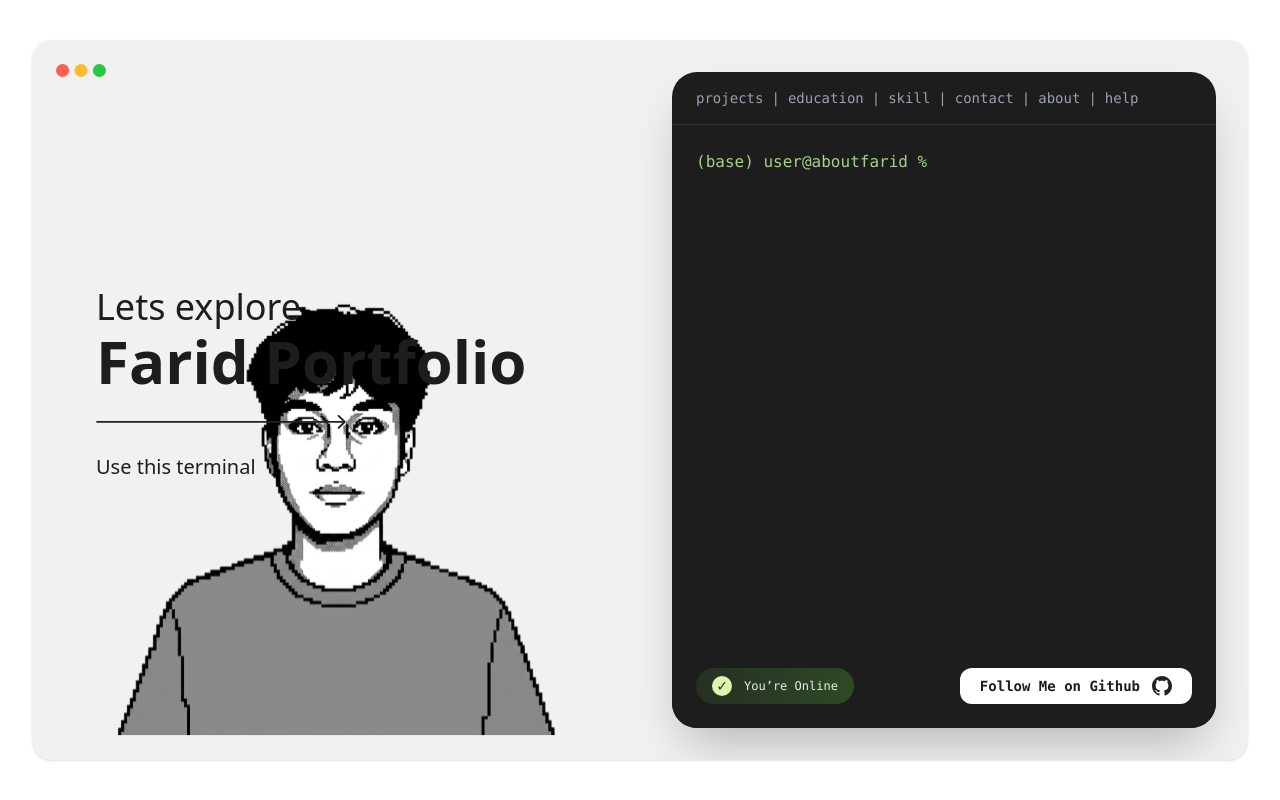
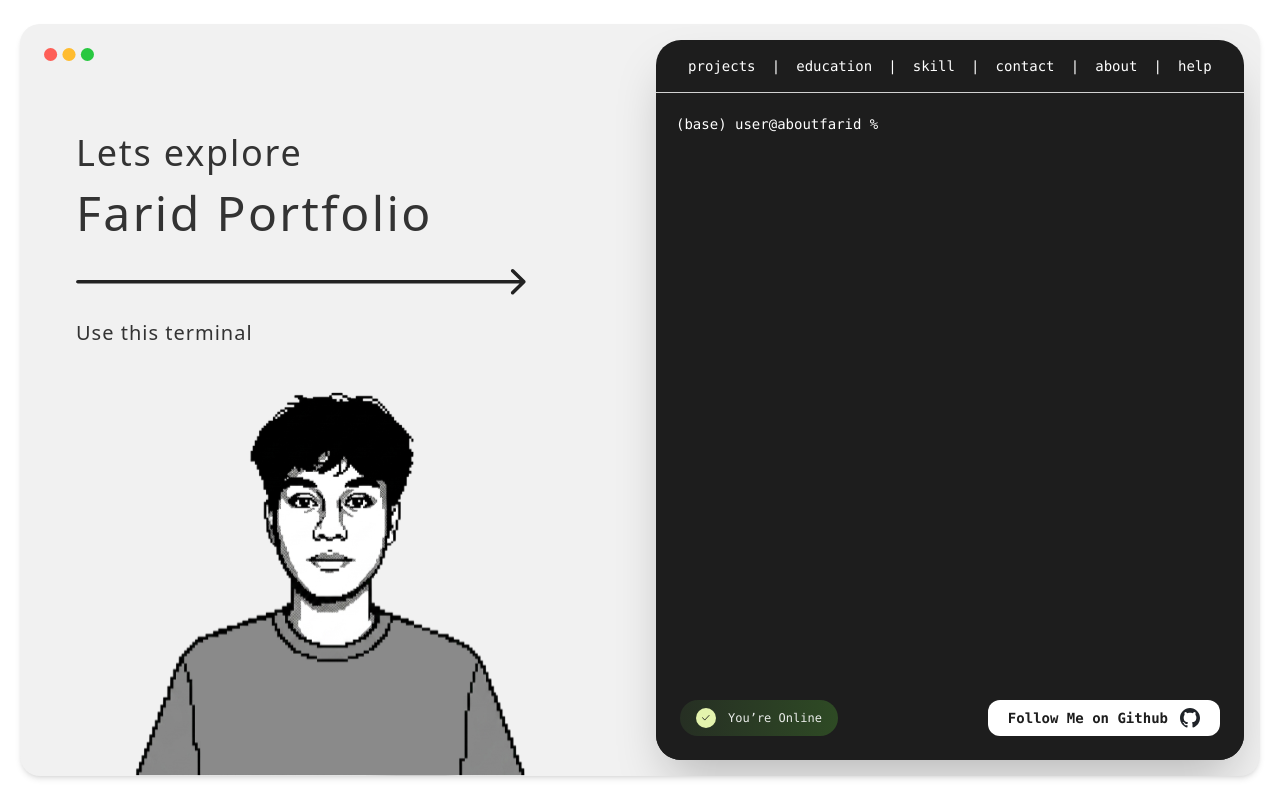
Before and after one commit to faridzk1129/my-portfolio, a Next.js app: page / in a window 1280 px wide. Built offline with nearby package versions, Linux system fonts and the light colour scheme.

Commit message:
update terminal scrollbar styles and improve layout responsiveness

```diff
--- a/app/globals.css
+++ b/app/globals.css
@@ -16,7 +16,7 @@ body {
   width: 6px;
 }
 .terminal-scrollbar::-webkit-scrollbar-track {
-  background: #777777;
+  background: #ffffff;
 }
 .terminal-scrollbar::-webkit-scrollbar-thumb {
   background: #9d9d9d;
--- a/app/layout.tsx
+++ b/app/layout.tsx
@@ -4,7 +4,7 @@ import "./globals.css";
 
 const poppins = Poppins({
   subsets: ["latin"],
-  weight: ["400", "500", "600", "700"],
+  weight: ["300","400", "500"],
   variable: "--font-poppins",
 });
 
@@ -19,11 +19,7 @@ export const metadata: Metadata = {
   description: "Personal Portfolio of Farid",
 };
 
-export default function RootLayout({
-  children,
-}: {
-  children: React.ReactNode;
-}) {
+export default function RootLayout({ children }: { children: React.ReactNode }) {
   return (
     <html lang="en">
       <body className={`${poppins.variable} ${ibmPlexMono.variable} font-sans bg-white`}>
--- a/app/page.tsx
+++ b/app/page.tsx
@@ -15,7 +15,6 @@ export default function Portfolio() {
   const [isOnline, setIsOnline] = useState(true);
 
   const terminalEndRef = useRef<HTMLDivElement>(null);
-  // PERBAIKAN: Menggunakan HTMLSpanElement karena kita beralih dari <input> ke <span>
   const inputRef = useRef<HTMLSpanElement>(null);
 
   // Perintah yang diizinkan
@@ -75,69 +74,98 @@ export default function Portfolio() {
     }
   };
 
+  // --- YANG DITAMBAHKAN: Fungsi untuk handle klik pada navigasi atas ---
+  const handleNavClick = (cmd: string) => {
+    // 1. Update state React
+    setInput(cmd);
+
+    // 2. Update teks secara fisik pada elemen contentEditable
+    if (inputRef.current) {
+      inputRef.current.textContent = cmd;
+    }
+
+    // 3. Fokuskan kursor kembali ke area input di ujung kanan teks
+    focusInput();
+  };
+  // ---------------------------------------------------------------------
+
   return (
-    <main className="min-h-screen bg-white flex items-center justify-center p-4 md:p-8">
+    <main className="min-h-screen bg-white flex items-center justify-center p-6 md:p-5">
       {/* MAIN CONTAINER */}
-      <div className="bg-[#F1F1F1] w-full max-w-7xl min-h-[600px] md:h-[90vh] rounded-[20px] shadow-sm relative flex flex-col md:flex-row overflow-hidden">
+      <div className="bg-[#F1F1F1] w-full max-w-8xl min-h-[650px] md:h-[94vh] rounded-[20px] shadow-md relative flex flex-col md:flex-row overflow-hidden">
         {/* Traffic Light Buttons (Desktop) */}
         <div className="absolute top-6 left-6 z-20">
           <Image src="/traffic-light-buttons.svg" alt="controls" width={50} height={15} />
         </div>
 
         {/* --- SISI KIRI (Left Container) --- */}
-        <div className="w-full md:w-1/2 p-8 md:p-16 flex flex-col justify-center items-center md:items-start text-center md:text-left relative">
-          <div className="z-10 mt-12 md:mt-0">
-            <h2 className="text-2xl md:text-4xl font-medium text-[#1D1D1D] mb-1">Lets explore</h2>
-            <h1 className="text-4xl md:text-6xl font-bold text-[#1D1D1D] mb-6">Farid Portfolio</h1>
+        <div className="w-full md:w-1/2 p-8 md:p-14 flex flex-col justify-center items-center md:items-start text-center md:text-left relative ">
+          <div className="z-10 mt-12 relative md:-top-42 ">
+            <h2 className="text-2xl md:mb-4 md:text-4xl font-light tracking-wider  text-[#333333] mb-1">
+              Lets explore
+            </h2>
+            <h1 className="text-4xl md:text-5xl font-normal tracking-wider  text-[#333333] mb-8">
+              Farid Portfolio
+            </h1>
 
             {/* Arrow Right (Desktop Only) */}
-            <div className="hidden md:block mb-6">
-              <Image src="/arrow-right.svg" alt="arrow" width={250} height={20} />
+            <div className="hidden md:block my-6">
+              <Image src="/arrow-right.svg" alt="arrow" width={450} height={40} />
             </div>
 
-            <p className="text-lg md:text-xl text-[#1D1D1D] mb-8 font-medium">Use this terminal</p>
+            <p className="text-lg md:text-xl text-[#333333] mb-8 font-light tracking-wider ">
+              Use this terminal
+            </p>
           </div>
 
           {/* Photo Me (Vector SVG) */}
-          <div className="my-6 md:absolute md:bottom-0 md:left-1/2 md:-translate-x-1/2 w-full flex justify-center">
+          <div className="md:absolute md:bottom-0 md:left-1/2 md:-translate-x-1/2 w-full flex justify-center ">
             <Image
               src="/photo-me-1.svg"
               alt="Farid"
               width={400}
               height={400}
-              className="w-64 md:w-[450px] object-contain"
+              className="w-64 md:w-[400px] object-contain"
             />
           </div>
 
           {/* Arrow Bottom (Mobile Only) */}
-          <button className="md:hidden bg-[#1D1D1D] p-4 rounded-full mt-4 shadow-lg active:scale-95 transition">
+          <button className="md:hidden bg-[#1D1D1D] p-4 rounded-full mt-8 shadow-lg active:scale-95 transition">
             <Image src="/arrow-bottom.svg" alt="down" width={20} height={20} />
           </button>
         </div>
 
         {/* --- SISI KANAN (Right Container / Terminal) --- */}
-        <div className="w-full md:w-1/2 p-4 md:p-8 flex flex-col h-[600px] md:h-full">
+        <div className="w-full md:w-1/2 p-2 md:p-4  flex flex-col h-[600px] md:h-full ">
           <div
             className="bg-[#1D1D1D] w-full h-full rounded-[25px] shadow-2xl flex flex-col overflow-hidden text-white font-mono cursor-text"
             onClick={focusInput}
           >
             {/* Terminal Header / Navigation */}
-            <div className="px-6 py-4 border-b border-white/10 flex flex-wrap gap-2 text-xs md:text-sm text-gray-400">
+            <div className="px-4 py-4 border-b border-white/80 flex flex-wrap text-[11px] lg:text-sm text-white justify-evenly">
               {validCommands.map((item, idx) => (
                 <React.Fragment key={item}>
-                  <span className="hover:text-white cursor-default transition">{item}</span>
+                  <span
+                    className="hover:text-white cursor-pointer transition"
+                    onClick={(e) => {
+                      e.stopPropagation();
+                      handleNavClick(item);
+                    }}
+                  >
+                    {item}
+                  </span>
                   {idx !== validCommands.length - 1 && <span>|</span>}
                 </React.Fragment>
               ))}
             </div>
 
             {/* Terminal Content Area */}
-            <div className="flex-1 overflow-y-auto p-6 terminal-scrollbar text-sm md:text-base">
+            <div className="flex-1 overflow-y-auto p-5 terminal-scrollbar text-sm ">
               {/* History */}
               {history.map((item, index) => (
                 <div key={index} className="mb-4">
                   <div className="break-all leading-relaxed">
-                    <span className="text-[#A6D189] mr-2">(base) user@aboutfarid %</span>
+                    <span className="text-[#ffffff] mr-2 ">(base) user@aboutfarid %</span>
                     <span>{item.command}</span>
                   </div>
                   <div className="mt-1 text-gray-300 leading-relaxed text-justify">
@@ -148,7 +176,7 @@ export default function Portfolio() {
 
               {/* Current Prompt (Input) */}
               <div className="break-all leading-relaxed w-full block">
-                <span className="text-[#A6D189] mr-2 select-none">(base) user@aboutfarid %</span>
+                <span className="text-[#ffffff] mr-2 select-none">(base) user@aboutfarid %</span>
                 <span
                   ref={inputRef}
                   contentEditable // Mengubah span menjadi area ketik
@@ -177,9 +205,7 @@ export default function Portfolio() {
               <div ref={terminalEndRef} />
             </div>
 
-            {/* Terminal Footer */}
             <div className="p-4 md:p-6 bg-[#1D1D1D] flex flex-col md:flex-row items-center justify-between gap-4">
-              {/* Online/Offline Badge */}
               <div
                 className={`
                 flex items-center gap-3 px-4 py-2 rounded-full transition-all duration-500
@@ -192,24 +218,27 @@ export default function Portfolio() {
               >
                 <div
                   className={`
-                  w-5 h-5 rounded-full flex items-center justify-center text-[16px]
-                  ${isOnline ? "bg-[#E3F3AD] text-[#262F23]" : "bg-[#F3ADAD] text-[#4A2424]"}
-                `}
+    w-5 h-5 rounded-full flex items-center justify-center
+    ${isOnline ? "bg-[#E3F3AD]" : "bg-[#F3ADAD] text-[#4A2424]"}
+  `}
                 >
-                  {isOnline ? "✓" : "✕"}
+                  {isOnline ? (
+                    <Image src="/checklist.svg" alt="online" width={8} height={8} />
+                  ) : (
+                    <span className="text-[16px] leading-none">✕</span>
+                  )}
                 </div>
                 <span className="text-xs font-medium text-white/90">
                   {isOnline ? "You’re Online" : "You’re Offline"}
                 </span>
               </div>
 
-              {/* Github Button */}
               <a
                 href="https://github.com/faridzk1129"
                 target="_blank"
                 rel="noopener noreferrer"
                 className="flex items-center gap-3 bg-white text-[#1D1D1D] px-5 py-2 rounded-xl font-bold text-sm hover:bg-gray-200 transition active:scale-95 cursor-pointer z-10"
-                onClick={(e) => e.stopPropagation()} // Mencegah klik tombol memicu fokus terminal
+                onClick={(e) => e.stopPropagation()}
               >
                 Follow Me on Github
                 <Image src="/github.svg" alt="github" width={20} height={20} />
```
Also changed, not shown: public/checklist.svg (added).
